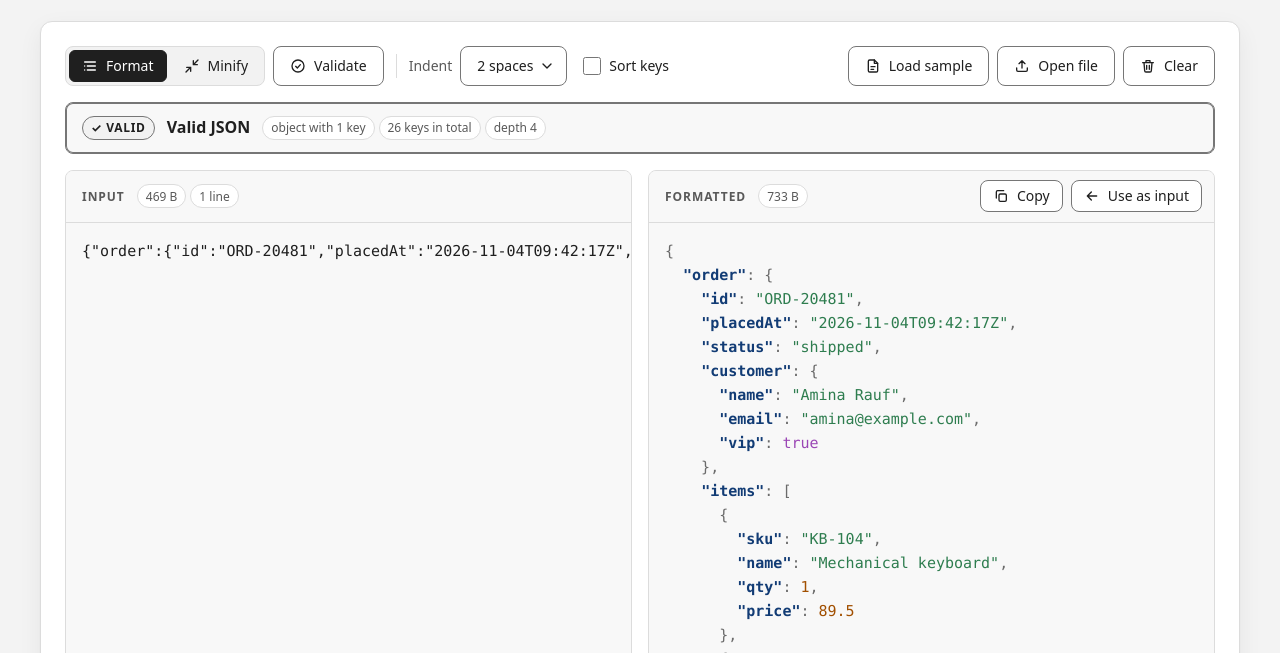
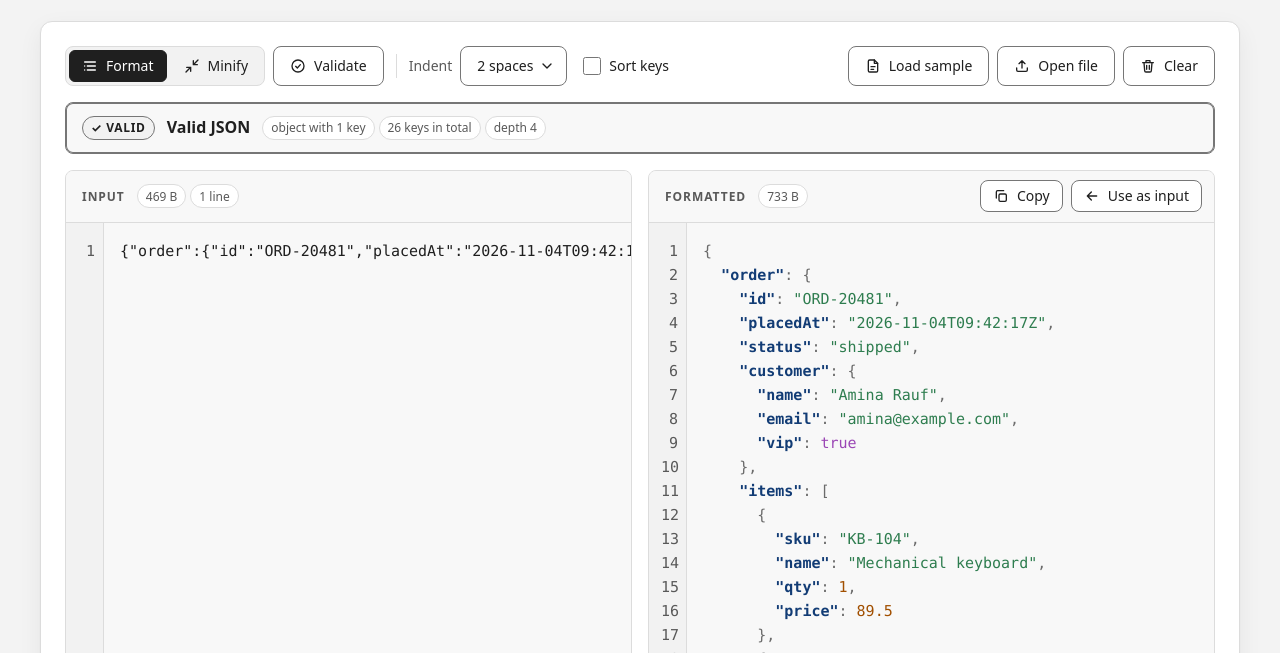
Before and after one commit to xitas/json-prettify, a plain HTML site: page index.html in a window 1280 px wide. Shown: the part 147-800 px from the top of the page. Drawn offline with Linux system fonts and the light colour scheme.

Commit message:
Add line numbers to both panes and remember the indent choice
- Show a line-number gutter beside the input and the output, drawn
  with CSS generated content so numbers are never selected, copied
  or read by screen readers
- Keep the input gutter in step with the textarea's scroll position
  (wheel, keyboard, touch, paste) and update it immediately while
  typing; rebuild the numbers only when the line count changes
- Put the output gutter in the same scroll area as the code, pinned
  to the left so long lines scroll sideways beneath it
- Highlight the number of the line with a syntax error and clear it
  once the error is fixed
- Turn off wrapping in both panes so each number matches one line
- Remember the Indent choice in localStorage and render Tab indents
  4 columns wide
- Add countLines, lineNumbers and gutterDigits helpers with tests

```diff
--- a/assets/css/style.css
+++ b/assets/css/style.css
@@ -593,35 +593,70 @@ kbd {
   gap: var(--space-2);
   margin-left: auto;            /* stays right-aligned when it wraps on phones */
 }
+/*
+ * Code areas. Both panes are a line-number gutter beside the code, with no line
+ * wrapping, so each gutter number matches exactly one line. The gutter, textarea and
+ * <pre> share the same font, line height and top padding so the rows line up.
+ *   Input:  [gutter | textarea]; the textarea scrolls and app.js moves the gutter track.
+ *   Output: one scroll container holding [sticky gutter | pre], so both scroll together.
+ */
 .pane-body {
   position: relative;
+  display: flex;
   height: clamp(380px, 62vh, 680px);
+  background: var(--well);
+}
+
+textarea,
+pre,
+.gutter {
+  font-family: var(--font-code);
+  font-size: 15px;
+  line-height: 24px;
 }
 
 textarea,
 pre {
-  display: block;
   margin: 0;
-  width: 100%;
-  height: 100%;
   padding: var(--space-4);
   border: 0;
   border-radius: 0;
-  font-family: var(--font-code);
-  font-size: 15px;
-  line-height: 24px;
-  tab-size: 2;
+  tab-size: 4;                  /* a Tab indent shows as 4 columns, unlike the 2-space option */
   color: var(--fg);
-  caret-color: var(--fg);
   background: var(--well);
   white-space: pre;
+}
+textarea {
+  display: block;
+  flex: 1 1 auto;
+  min-width: 0;
+  height: 100%;
+  caret-color: var(--fg);
   overflow: auto;
   resize: none;
-  scrollbar-width: thin;
-  scrollbar-color: var(--scroll-thumb) var(--scroll-track);
 }
+
+.code-scroll {
+  flex: 1 1 auto;
+  min-width: 0;
+  height: 100%;
+  overflow: auto;
+}
+.code-rows {
+  display: flex;
+  width: max-content;
+  min-width: 100%;
+  min-height: 100%;
+}
+pre {
+  flex: 1 0 auto;
+}
+pre code {
+  font: inherit;
+}
+
 textarea:focus-visible,
-pre:focus-visible {
+.code-scroll:focus-visible {
   outline: 2px solid var(--focus);
   outline-offset: -2px;
 }
@@ -629,35 +664,83 @@ textarea::placeholder {
   color: var(--muted);
   opacity: 1;
 }
-pre code {
-  font: inherit;
+
+/* Line-number gutter: numbers come from CSS generated content, so they can never be
+   selected or copied, and the whole gutter is hidden from screen readers. */
+.gutter {
+  --digits: 2;
+  position: relative;
+  flex: none;
+  width: calc(var(--digits) * 1ch + var(--space-3) + var(--space-2));
+  overflow: hidden;
+  color: var(--muted);
+  background: var(--surface-2);
+  border-right: 1px solid var(--line);
+  text-align: right;
+  font-variant-numeric: tabular-nums;
+  user-select: none;
+  -webkit-user-select: none;
+  pointer-events: none;
+}
+.gutter-track {
+  position: relative;
+  padding: var(--space-4) var(--space-2) var(--space-4) var(--space-3);
+  white-space: pre;             /* only here, so markup whitespace never adds rows */
+  will-change: transform;
+}
+.gutter-track::before {
+  content: attr(data-lines);
+}
+.code-rows .gutter {
+  position: sticky;
+  left: 0;
+  z-index: 1;
+}
+/* The line with a syntax error: its number is shown inverted on top of the gutter */
+.gutter-mark {
+  position: absolute;
+  left: 0;
+  right: 0;
+  top: calc(var(--space-4) + (var(--mark-line, 1) - 1) * 24px);
+  height: 24px;
+  padding-right: var(--space-2);
+  font-weight: 700;
+  color: var(--primary-fg);
+  background: var(--primary-bg);
 }
 
-/* Scrollbars for browsers without scrollbar-color (Safari) */
+/* Scrollbars */
+textarea,
+.code-scroll {
+  scrollbar-width: thin;
+  scrollbar-color: var(--scroll-thumb) var(--scroll-track);
+}
+/* For browsers without scrollbar-color (Safari) */
 textarea::-webkit-scrollbar,
-pre::-webkit-scrollbar {
+.code-scroll::-webkit-scrollbar {
   width: 12px;
   height: 12px;
 }
 textarea::-webkit-scrollbar-track,
-pre::-webkit-scrollbar-track,
+.code-scroll::-webkit-scrollbar-track,
 textarea::-webkit-scrollbar-corner,
-pre::-webkit-scrollbar-corner {
+.code-scroll::-webkit-scrollbar-corner {
   background: var(--scroll-track);
 }
 textarea::-webkit-scrollbar-thumb,
-pre::-webkit-scrollbar-thumb {
+.code-scroll::-webkit-scrollbar-thumb {
   background: var(--scroll-thumb);
   border: 3px solid var(--scroll-track);
   border-radius: var(--radius-pill);
 }
 textarea::-webkit-scrollbar-thumb:hover,
-pre::-webkit-scrollbar-thumb:hover {
+.code-scroll::-webkit-scrollbar-thumb:hover {
   background: var(--scroll-thumb-hover);
 }
 
 /* Empty / error state for the result pane */
 .empty {
+  flex: 1 1 auto;
   height: 100%;
   display: flex;
   flex-direction: column;
--- a/assets/js/app.js
+++ b/assets/js/app.js
@@ -16,6 +16,8 @@
   var statusEl = $('status'), indentSel = $('indent'), sortBox = $('sortKeys');
   var btnFormat = $('btnFormat'), btnMinify = $('btnMinify'), btnCopy = $('btnCopy'), btnUse = $('btnUse');
   var copyLabel = btnCopy.querySelector('.label');
+  var inGutter = $('inGutter'), inTrack = $('inGutterTrack'), inMark = $('inGutterMark');
+  var outGutter = $('outGutter'), outTrack = $('outGutterTrack');
 
   var mode = 'format';
   var lastOutput = '';
@@ -95,10 +97,46 @@
       : (e && e.message ? e.message : 'Unknown error') + '.');
   }
 
+  // ---- Line-number gutters ----
+  // The numbers are one string in a data attribute, shown with CSS generated content.
+  // It is rebuilt only when the line count changes, never on every keystroke.
+  var gutterCount = { input: 0, output: 0 };
+
+  function setGutterLines(which, gutter, track, count) {
+    if (gutterCount[which] === count) return;
+    gutterCount[which] = count;
+    track.setAttribute('data-lines', T.lineNumbers(count));
+    gutter.style.setProperty('--digits', T.gutterDigits(count));
+  }
+
+  // The textarea scrolls by itself (wheel, keys, touch, paste, caret moves); the gutter
+  // track follows its scrollTop.
+  function syncInputGutter() {
+    inTrack.style.transform = 'translateY(' + (-input.scrollTop) + 'px)';
+  }
+
+  function refreshInputGutter() {
+    setGutterLines('input', inGutter, inTrack, T.countLines(input.value));
+    syncInputGutter();
+  }
+
+  // Highlights the number of the line with a syntax error (null clears it).
+  function markErrorLine(line) {
+    if (line) {
+      inMark.textContent = line;
+      inMark.style.setProperty('--mark-line', line);
+      inMark.hidden = false;
+    } else {
+      inMark.hidden = true;
+    }
+  }
+
   function update() {
     var text = input.value;
     var bytes = byteLen(text);
-    inMeta.innerHTML = text.length ? badges([fmtBytes(bytes), plural(text.split('\n').length, 'line', 'lines')]) : '';
+    refreshInputGutter();
+    markErrorLine(null);
+    inMeta.innerHTML = text.length ? badges([fmtBytes(bytes), plural(T.countLines(text), 'line', 'lines')]) : '';
     outTitle.textContent = mode === 'minify' ? 'Minified' : 'Formatted';
     var view;
 
@@ -131,6 +169,7 @@
         showFailure(failure, value);
       } else if (err) {
         view = 'invalid';
+        markErrorLine(err.line);
         setStatus('invalid', 'Invalid', esc(err.message) + '.',
           err.line ? [{ text: 'Line ' + err.line + ', col ' + err.col, code: true }] : null);
         if (err.pos !== null) {
@@ -148,6 +187,7 @@
         if (formatted.html !== null) outCode.innerHTML = formatted.html;
         else outCode.textContent = formatted.result;
         outCode.classList.toggle('hl', formatted.html !== null);
+        setGutterLines('output', outGutter, outTrack, T.countLines(formatted.result));
         outMeta.innerHTML = badges(formatted.meta);
         btnCopy.disabled = false;
         btnUse.disabled = false;
@@ -192,14 +232,25 @@
     var b = statusEl.querySelector('button');
     if (b) b.focus();
   });
-  indentSel.addEventListener('change', function () { setMode('format'); });
+  // Indent choice is remembered like the theme (wrapped in try/catch for private modes).
+  var INDENT_KEY = 'json-formatter-indent';
+  try {
+    var savedIndent = localStorage.getItem(INDENT_KEY);
+    if (savedIndent === '2' || savedIndent === '4' || savedIndent === 'tab') indentSel.value = savedIndent;
+  } catch (e) {}
+  indentSel.addEventListener('change', function () {
+    try { localStorage.setItem(INDENT_KEY, indentSel.value); } catch (e) {}
+    setMode('format');
+  });
   sortBox.addEventListener('change', function () { update(); });
 
   var timer = null;
   input.addEventListener('input', function () {
+    refreshInputGutter(); // immediately, so numbers keep up with fast typing and pastes
     clearTimeout(timer);
     timer = setTimeout(update, 160);
   });
+  input.addEventListener('scroll', syncInputGutter, { passive: true });
   input.addEventListener('keydown', function (e) {
     if ((e.ctrlKey || e.metaKey) && e.key === 'Enter') { e.preventDefault(); setMode('format'); }
   });
--- a/assets/js/json-tools.js
+++ b/assets/js/json-tools.js
@@ -246,6 +246,33 @@
     return { keys: keys, depth: maxDepth };
   }
 
+  // Number of lines in a text, as a code view shows them: "" is 1 line, and a trailing
+  // newline starts a new (empty) line. Handles \n, \r\n and lone \r line endings.
+  function countLines(text) {
+    var count = 1, i = -1;
+    while ((i = text.indexOf('\n', i + 1)) !== -1) count++;
+    if (text.indexOf('\r') !== -1) {
+      // A lone \r (not followed by \n) also ends a line.
+      for (i = text.indexOf('\r'); i !== -1; i = text.indexOf('\r', i + 1)) {
+        if (text.charAt(i + 1) !== '\n') count++;
+      }
+    }
+    return count;
+  }
+
+  // Gutter text for line numbers 1..count, one per line ("1\n2\n3").
+  function lineNumbers(count) {
+    count = Math.max(1, Math.floor(count) || 1);
+    var parts = new Array(count);
+    for (var i = 0; i < count; i++) parts[i] = i + 1;
+    return parts.join('\n');
+  }
+
+  // Width of the gutter in digits: enough for the largest number, at least 2.
+  function gutterDigits(count) {
+    return Math.max(2, String(Math.max(1, Math.floor(count) || 1)).length);
+  }
+
   function kindOf(v) {
     if (Array.isArray(v)) return 'array of ' + v.length + (v.length === 1 ? ' item' : ' items');
     if (v === null) return 'null';
@@ -273,6 +300,9 @@
     sortKeys: sortKeys,
     measure: measure,
     kindOf: kindOf,
+    countLines: countLines,
+    lineNumbers: lineNumbers,
+    gutterDigits: gutterDigits,
     highlight: highlight
   };
 
--- a/index.html
+++ b/index.html
@@ -71,7 +71,7 @@
         <label class="field" for="indent">
           <span class="field-label">Indent</span>
           <span class="select-wrap">
-            <select id="indent">
+            <select id="indent" title="Indentation used for formatted output">
               <option value="2" selected>2 spaces</option>
               <option value="4">4 spaces</option>
               <option value="tab">Tab</option>
@@ -112,6 +112,7 @@
           <span id="inMeta" class="badges"></span>
         </div>
         <div class="pane-body">
+          <div class="gutter" id="inGutter" aria-hidden="true"><div class="gutter-track" id="inGutterTrack" data-lines="1"><span class="gutter-mark" id="inGutterMark" hidden></span></div></div>
           <textarea id="input" spellcheck="false" autocomplete="off" autocapitalize="off" wrap="off" placeholder="Paste or type JSON here"></textarea>
         </div>
       </section>
@@ -131,7 +132,12 @@
           </div>
         </div>
         <div class="pane-body">
-          <pre id="output" tabindex="0" aria-labelledby="outTitle"><code id="outCode"></code></pre>
+          <div id="output" class="code-scroll" tabindex="0" role="region" aria-labelledby="outTitle">
+            <div class="code-rows">
+              <div class="gutter" id="outGutter" aria-hidden="true"><div class="gutter-track" id="outGutterTrack" data-lines="1"></div></div>
+              <pre><code id="outCode"></code></pre>
+            </div>
+          </div>
           <div id="outEmpty" class="empty" data-kind="empty" hidden>
             <span class="empty-icon" aria-hidden="true">
               <svg class="icon icon-empty" viewBox="0 0 24 24" focusable="false"><path d="M8 4H7a2 2 0 0 0-2 2v4a2 2 0 0 1-2 2 2 2 0 0 1 2 2v4a2 2 0 0 0 2 2h1M16 4h1a2 2 0 0 1 2 2v4a2 2 0 0 0 2 2 2 2 0 0 0-2 2v4a2 2 0 0 1-2 2h-1"/></svg>
```
Also changed, not shown: tests/json-tools.test.js (+88 -1 lines), README.md.
